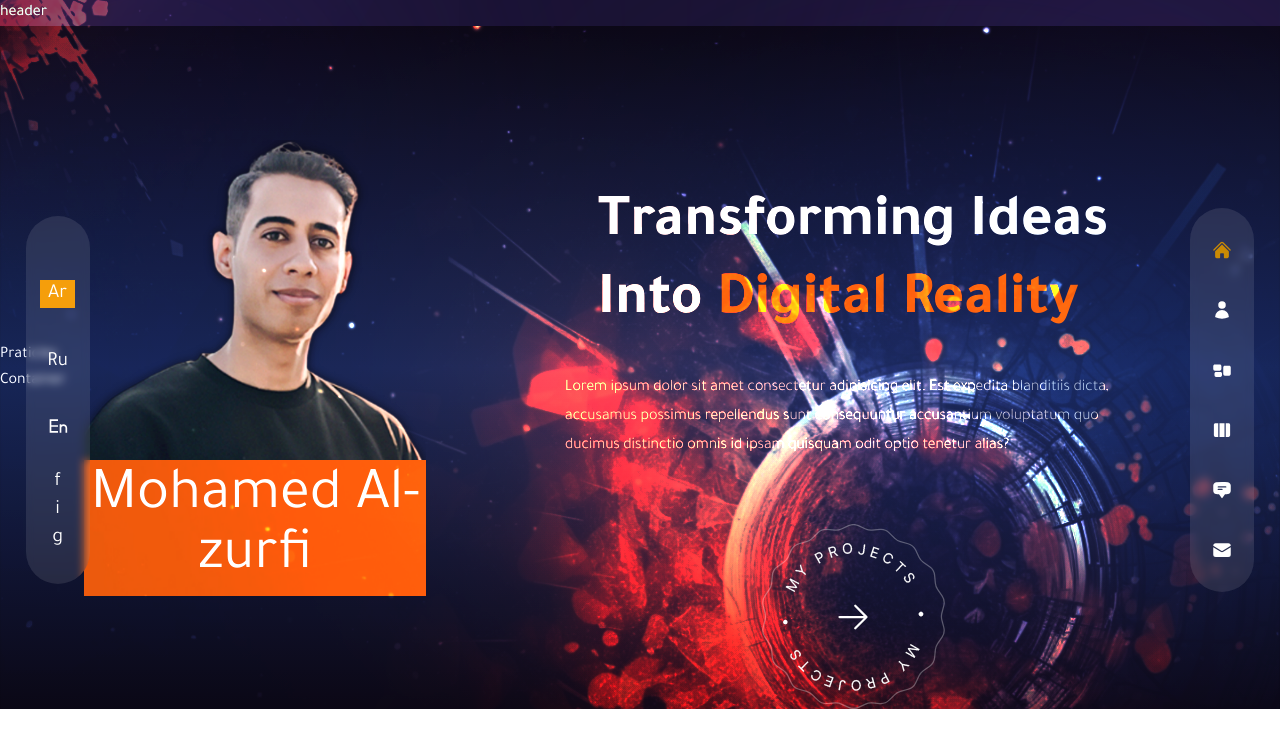
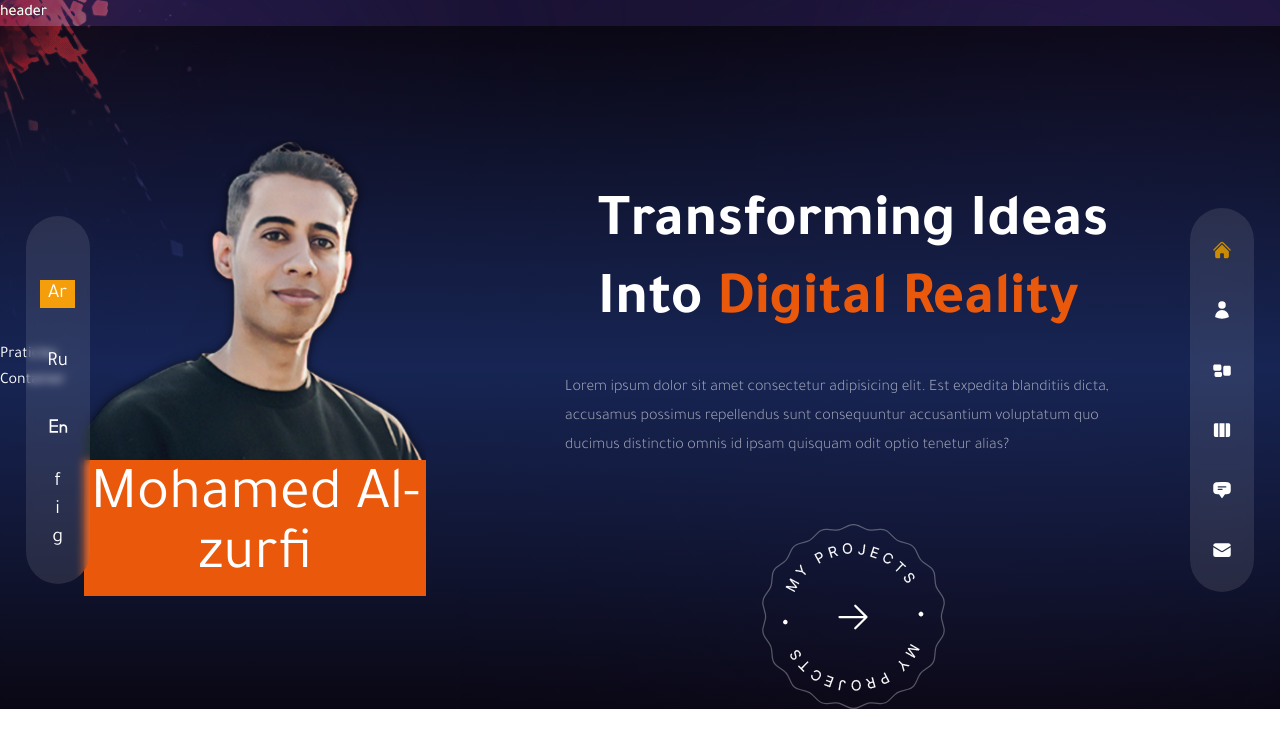
Before and after one commit to ma-91-02/mohamed-portfolio, a Next.js app: page /ar in a window 1280 px wide. Shown: the top 748 px of the page. Built offline with nearby package versions, Linux system fonts and the light colour scheme.

Commit message:
remove bg home page

```diff
--- a/src/app/[locale]/page.tsx
+++ b/src/app/[locale]/page.tsx
@@ -19,8 +19,8 @@ export default function Home() {
   return (
     <>
       {/* bg img */}
-      <div className=" bg-none xl:bg-explosion xl:bg-cover xl:bg-left xl:bg-no-repeat w-full h-full absolute mix-blend-color-dodge translate-z-0 z-0"></div>
-      <div className=" h-full xl:max-h-[820px] flex flex-col   items-center xl:justify-center  xl:flex-row my-[110px] xl:my-0">
+      {/* <div className=" bg-none xl:bg-explosion xl:bg-cover xl:bg-left xl:bg-no-repeat w-full h-full absolute mix-blend-color-dodge translate-z-0 z-10"></div> */}
+      <div className=" h-full xl:max-h-[820px] flex flex-col z-20  items-center xl:justify-center  xl:flex-row my-[110px] xl:my-0">
         <ParticlesContainer />
         {/* image */}
         <div className="w-[60%] md:w-[40%]   flex justify-center items-center">
```
